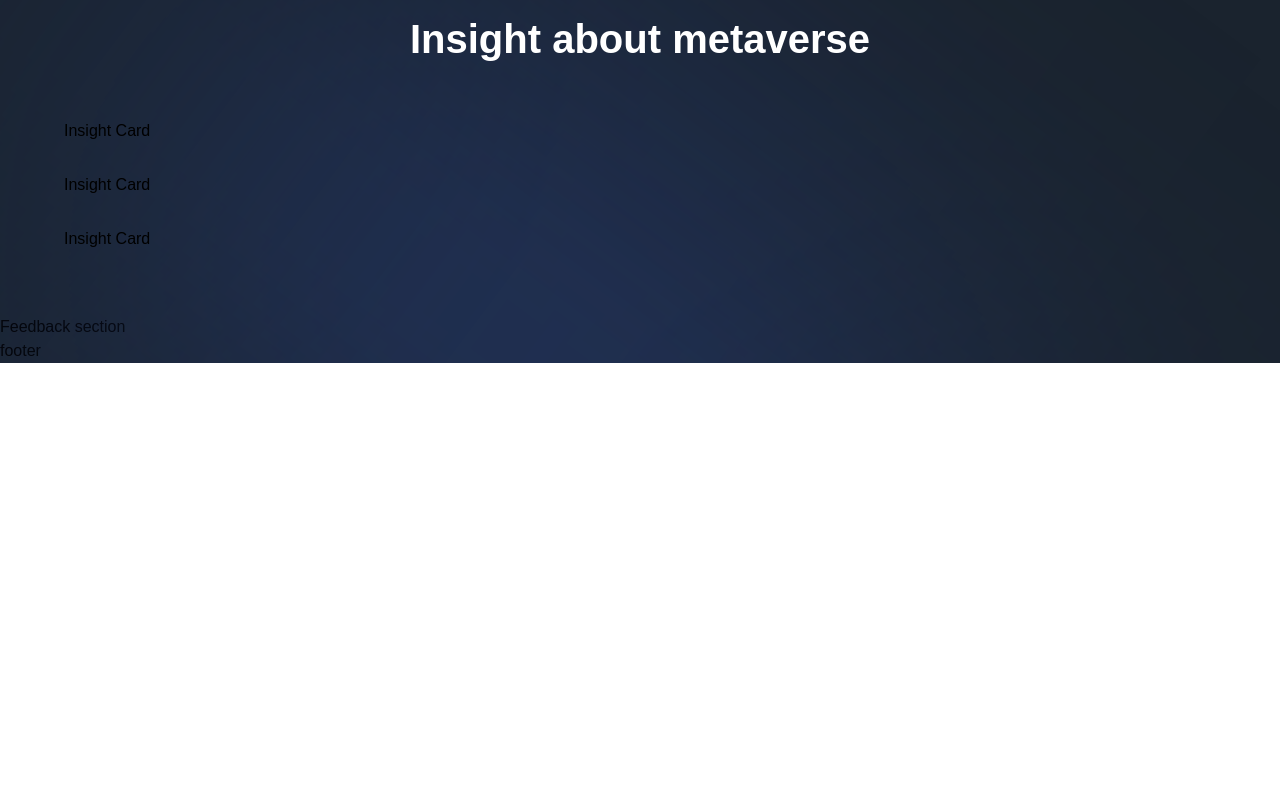
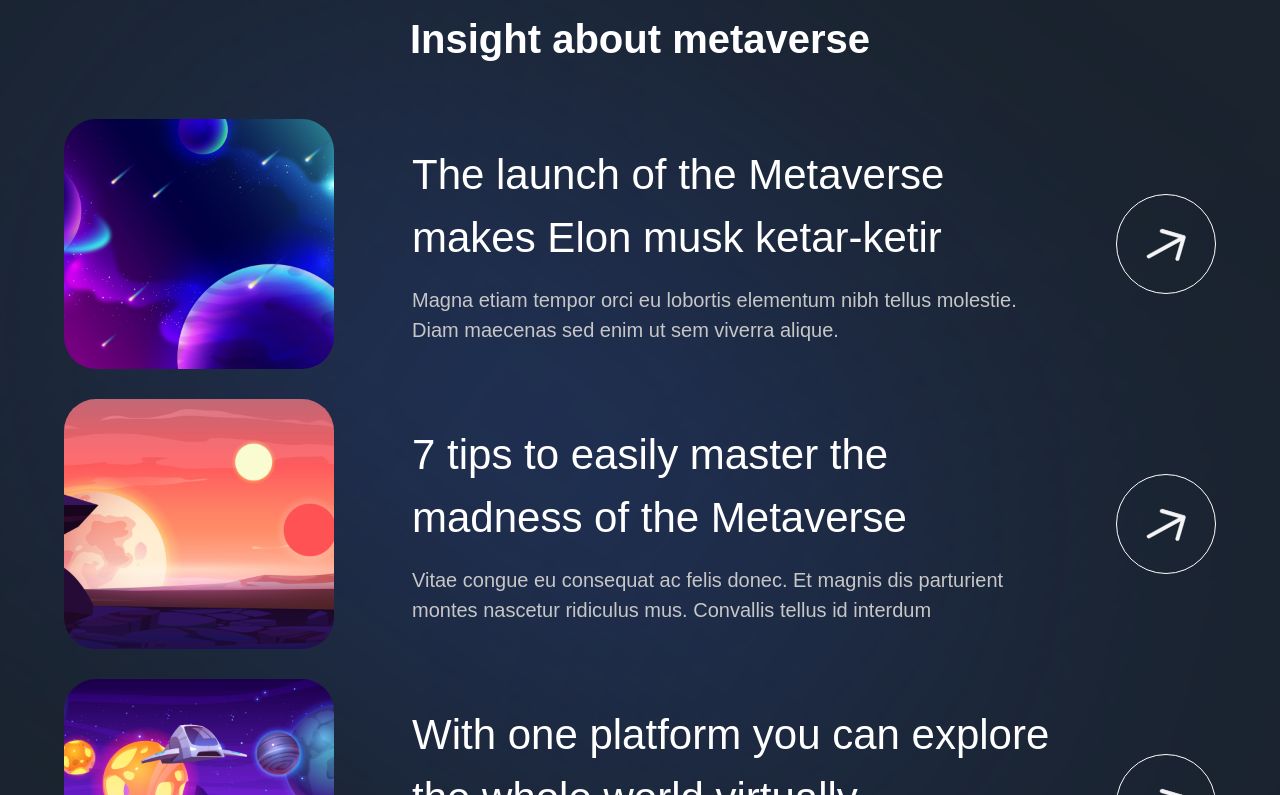
Before and after one commit to anggriawanmr/metaversus, a Next.js app: page / in a window 1280 px wide. Shown: the part 5025-5820 px from the top of the page. Before the commit the page ends 5388 px from the top, so only its background shows below. Built offline with nearby package versions, Linux system fonts and the light colour scheme; a web font is replaced by a local one.

Commit message:
Editing InsightCard component :hammer:

```diff
--- a/components/InsightCard.jsx
+++ b/components/InsightCard.jsx
@@ -1,9 +1,38 @@
 'use client';
 
-const InsightCard = () => (
-  <div>
-    Insight Card
-  </div>
+import { motion } from 'framer-motion';
+
+import { fadeIn } from '../utils/motion';
+
+const InsightCard = ({ imgUrl, title, subtitle, index }) => (
+  <motion.div
+    variants={fadeIn('up', 'spring', index * 0.5, 1)}
+    className="flex md:flex-row flex-col gap-4"
+  >
+    <img
+      src={imgUrl}
+      alt="planet-01"
+      className="md:w-[270px] w-full h-[250px] rounded-[32px] object-cover"
+    />
+    <div className="w-full flex justify-between items-center">
+      <div className="flex-1 md:ml-[62px] flex flex-col max-w-[650px]">
+        <h4 className="font-normal lg:text-[42px] text-[26px] text-white">
+          {title}
+        </h4>
+        <p className="mt-[16px] font-normal lg:text-[20px] text-[14px] text-secondary-white">
+          {subtitle}
+        </p>
+      </div>
+
+      <div className="lg:flex hidden items-center justify-center w-[100px] h-[100px] rounded-full bg-transparent border-[1px] border-white">
+        <img
+          src="arrow.svg"
+          alt="arrow"
+          className="w-[40%] h-[40%] object-contain"
+        />
+      </div>
+    </div>
+  </motion.div>
 );
 
 export default InsightCard;
```
